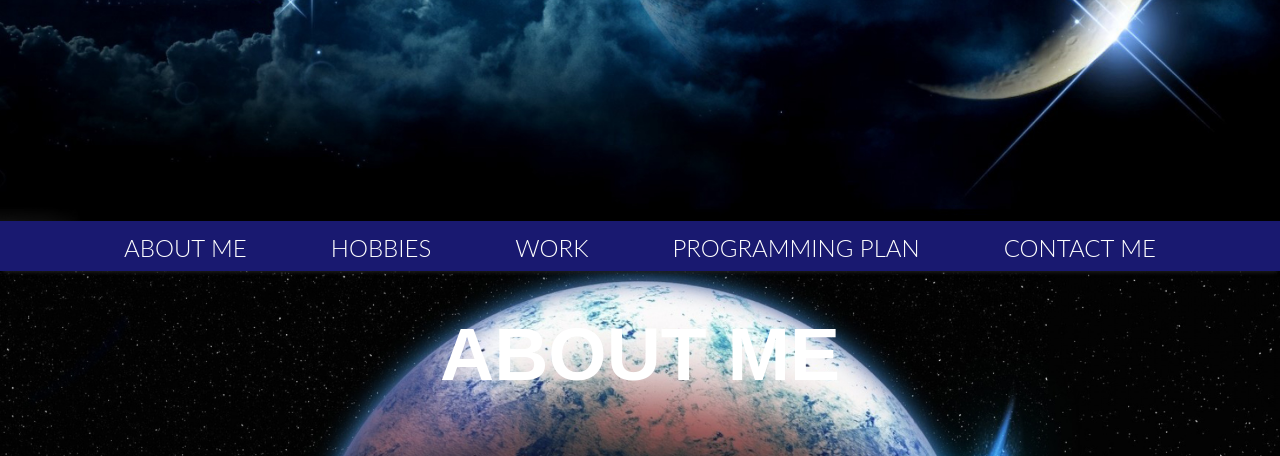
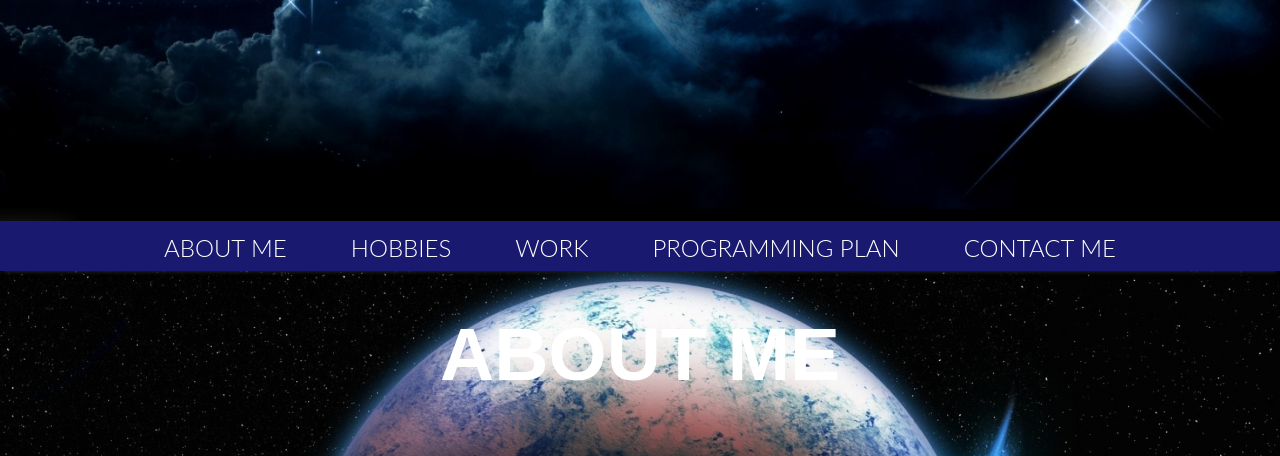
Before and after one commit to Nero2211/Portfolio, a PHP site: page / in a window 1280 px wide. Shown: the part 579-1035 px from the top of the page. Run offline with PHP 8.4, Linux system fonts and the light colour scheme; some web fonts are replaced.

Commit message:
NavBar margin change

```diff
--- a/Portfolio HTML/responsive.css
+++ b/Portfolio HTML/responsive.css
@@ -21,7 +21,7 @@
         display: flex;
         justify-content: space-evenly; //for now
         align-content: center;
-        margin: 0 40px;
+        margin: 0 100px;
         width: 100%;
     }
 
```
